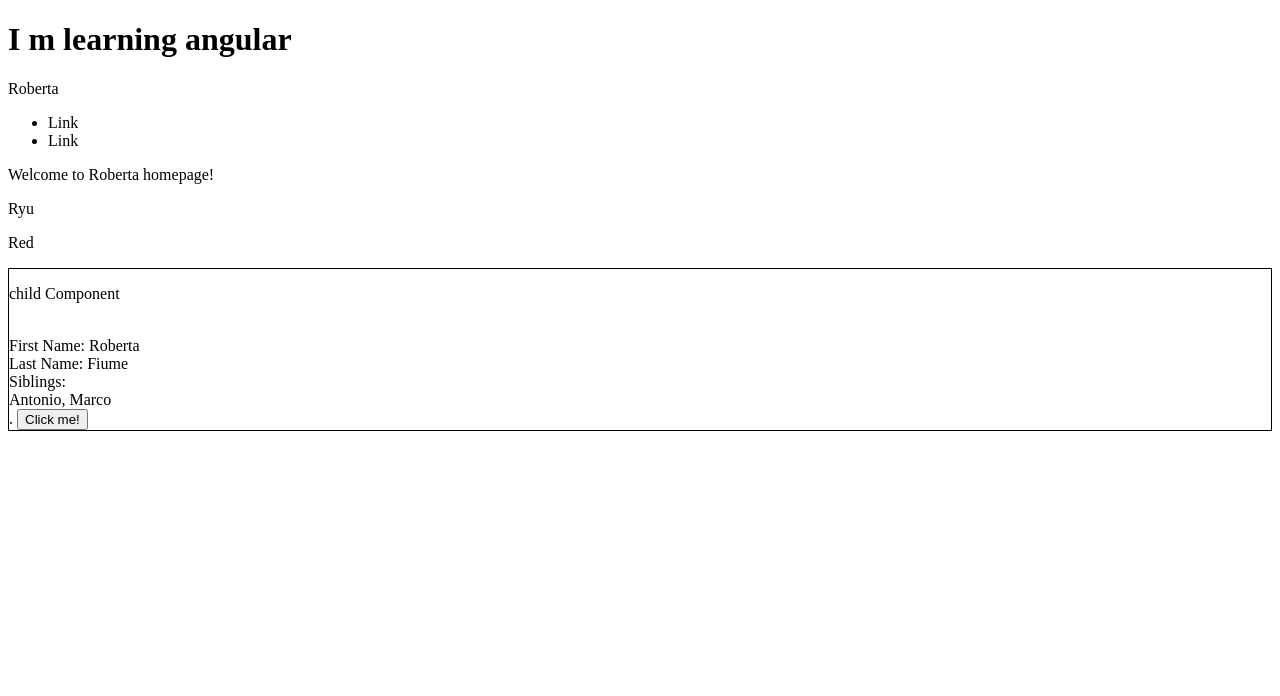
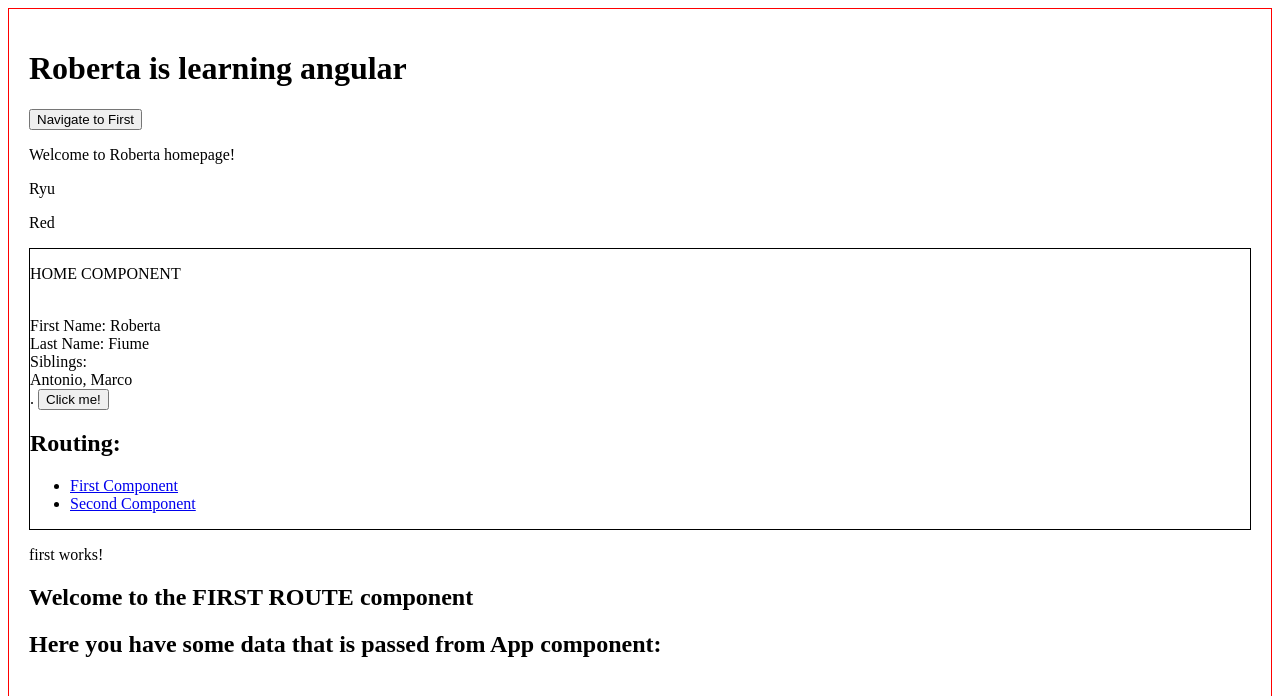
Before and after one commit to roberta-fiume/learning-angular, an Angular app: page /first in a window 1280 px wide. Before the commit this address led to /. Shown: the top 696 px of the page. Built offline with nearby package versions, Linux system fonts and the light colour scheme.

Commit message:
learning to pass data to routes components

```diff
--- a/src/app/app-routing.module.ts
+++ b/src/app/app-routing.module.ts
@@ -1,7 +1,17 @@
 import { NgModule } from '@angular/core';
 import { RouterModule, Routes } from '@angular/router';
+import { FirstComponent } from './first/first.component';
+import { SecondComponent } from './second/second.component';
+// import { HomeComponent } from './home/home.component';
+import { AppComponent } from './app.component';
 
-const routes: Routes = [];
+const routes: Routes = [
+  // { path: '', redirectTo: '/app', pathMatch: 'full'},
+  // { path: 'app', component: AppComponent },
+  { path: 'first', component: FirstComponent },
+  { path: 'second', component: SecondComponent },
+  // { path: 'home', component: HomeComponent },
+];
 
 @NgModule({
   imports: [RouterModule.forRoot(routes)],
--- a/src/app/app.component.html
+++ b/src/app/app.component.html
@@ -1,12 +1,11 @@
+
+<div style="border: solid 1px red; padding: 20px">
   <header>
-  <h1> {{ title }} </h1>
-  <p> {{ name }}</p>
-  <nav>
-    <ul>
-      <li>Link</li>
-      <li>Link</li>
-    </ul>
-  </nav>
+    <h1> {{ name }} {{ title }} </h1>
+
+    <button (click)="navigate()"> Navigate to First </button>
+
+    <router-outlet></router-outlet>
   </header>
 
   <section>
@@ -16,7 +15,8 @@
       [lastName]="lastName"
       [siblings]="siblings"
       (onYell)="yell($event)"
-  > Hello There!</app-home>
+    >
+    </app-home>
   </section>
 
-<router-outlet></router-outlet>
+</div>
--- a/src/app/app.component.ts
+++ b/src/app/app.component.ts
@@ -1,4 +1,5 @@
 import { Component } from '@angular/core';
+import { Router } from '@angular/router';
 
 @Component({
   selector: 'app-root',
@@ -6,7 +7,8 @@ import { Component } from '@angular/core';
   styleUrls: ['./app.component.scss'],
 })
 export class AppComponent {
-  title = 'I m learning angular';
+  title = 'is learning angular';
+
   name = 'Roberta';
 
   ninja = {
@@ -28,5 +30,14 @@ export class AppComponent {
   //   this.siblings = new Array<string>('Jane', 'Jack', 'Sophie');
   // }
 
+  constructor(private router: Router) {
+
+  }
+
+  navigate() {
+    this.router.navigate(['first'], {
+      state: { example: 'data'}
+    });
+  }
 
 }
--- a/src/app/app.module.ts
+++ b/src/app/app.module.ts
@@ -5,11 +5,15 @@ import { AppRoutingModule } from './app-routing.module';
 import { AppComponent } from './app.component';
 import { HomeComponent } from './home/home.component';
 import { FormsModule }   from '@angular/forms';
+import { FirstComponent } from './first/first.component';
+import { SecondComponent } from './second/second.component';
 
 @NgModule({
   declarations: [
     AppComponent,
-    HomeComponent
+    HomeComponent,
+    FirstComponent,
+    SecondComponent
   ],
   imports: [
     BrowserModule,
--- /dev/null
+++ b/src/app/first/first.component.html
@@ -0,0 +1,4 @@
+<p>first works!</p>
+ <h1>Welcome to the FIRST ROUTE component</h1>
+ <h2>Here you have some data that is passed from App component:</h2>
+ <p *ngIf="name">  Name: {{name}} </p>
--- /dev/null
+++ b/src/app/first/first.component.ts
@@ -0,0 +1,25 @@
+import { Component, OnInit } from '@angular/core';
+import { Router } from '@angular/router';
+
+@Component({
+  selector: 'app-first',
+  templateUrl: './first.component.html',
+  styleUrls: ['./first.component.scss']
+})
+export class FirstComponent implements OnInit {
+  name = "";
+
+  constructor(private router: Router) {
+    // this.name = this.router.getCurrentNavigation().extras.state.example;
+    console.log(this.router.getCurrentNavigation());
+  }
+
+
+
+
+
+  ngOnInit(): void {
+    this.name = history.state.example;
+  }
+
+}
--- a/src/app/home/home.component.html
+++ b/src/app/home/home.component.html
@@ -3,8 +3,10 @@
 <p>{{ninja.name}}</p>
 <p>{{ninja.belt}}</p>
 
+
+
 <div style="border: solid 1px black;">
-    <p>child Component</p>
+    <p> HOME COMPONENT</p>
     <br>
     First Name: {{ firstName }}
     <br>
@@ -17,7 +19,19 @@
     </span>
 
     <button (click)="fireYellEvent($event)"> Click me!</button>
+
+    <nav>
+        <h2>Routing: </h2>
+        <ul>
+          <li><a routerLink="/first" routerLinkActive="active">First Component</a></li>
+          <li><a routerLink="/second" routerLinkActive="active">Second Component</a></li>
+        </ul>
+    </nav>
 </div>
+
+
+
+  <router-outlet></router-outlet>
 
 
 <!-- <ng-content></ng-content> -->
--- /dev/null
+++ b/src/app/second/second.component.html
@@ -0,0 +1 @@
+<p>second works!</p>
--- /dev/null
+++ b/src/app/second/second.component.ts
@@ -0,0 +1,15 @@
+import { Component, OnInit } from '@angular/core';
+
+@Component({
+  selector: 'app-second',
+  templateUrl: './second.component.html',
+  styleUrls: ['./second.component.scss']
+})
+export class SecondComponent implements OnInit {
+
+  constructor() { }
+
+  ngOnInit(): void {
+  }
+
+}
```
Also changed, not shown: src/app/first/first.component.scss (added), src/app/second/second.component.scss (added), 2 other files (tests, documents, lock files or other folders). Lines whose indentation alone changed are shown as unchanged.
